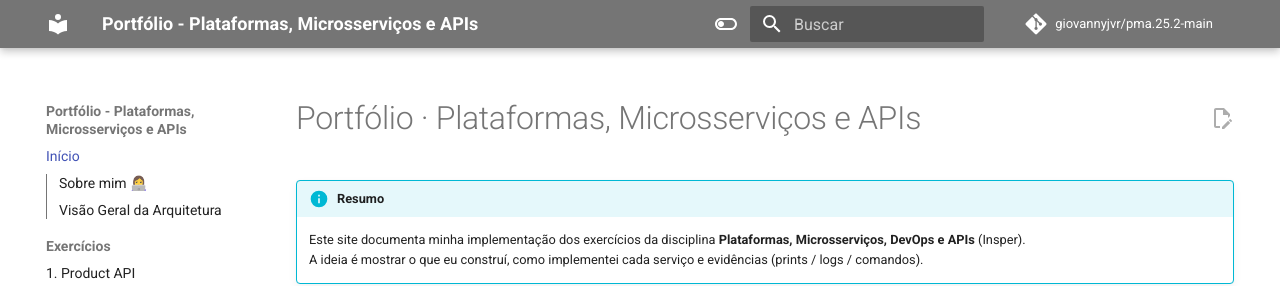
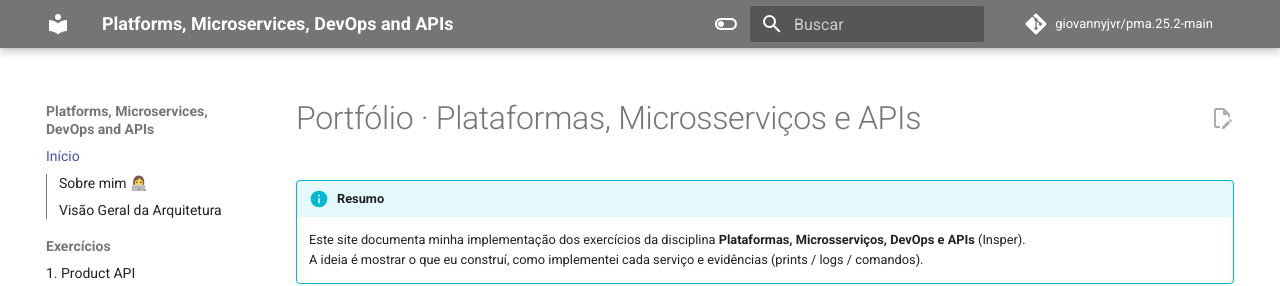
Before and after one commit to giovannyjvr/pma.25.2-main, an MkDocs documentation site: the page built from docs/index.md, in a window 1280 px wide. Shown: the top 286 px of the page. Built offline with MkDocs 1.6.1 and Material for MkDocs 9.7.7, drawn with Linux system fonts in a browser that asks for light colours; comment, search, counter and statistics services are not loaded.

Commit message:
site mkdocs inicial

```diff
--- a/mkdocs.yml
+++ b/mkdocs.yml
@@ -1,9 +1,9 @@
-site_name: Portfólio - Plataformas, Microsserviços e APIs
-site_author: "Giovanny Russo"
-site_url: "https://giovannyjvr.github.io/pma.25.2-main"
-repo_url: "https://github.com/giovannyjvr/pma.25.2-main"
-repo_name: "giovannyjvr/pma.25.2-main"
-edit_uri: edit/main/docs/
+site_name: Platforms, Microservices, DevOps and APIs
+site_author: Giovanny Russo
+site_url: https://giovannyjvr.github.io/platform
+repo_url: https://github.com/giovannyjvr/pma.25.2-main
+repo_name: giovannyjvr/pma.25.2-main
+
 
 theme:
   name: material
```
